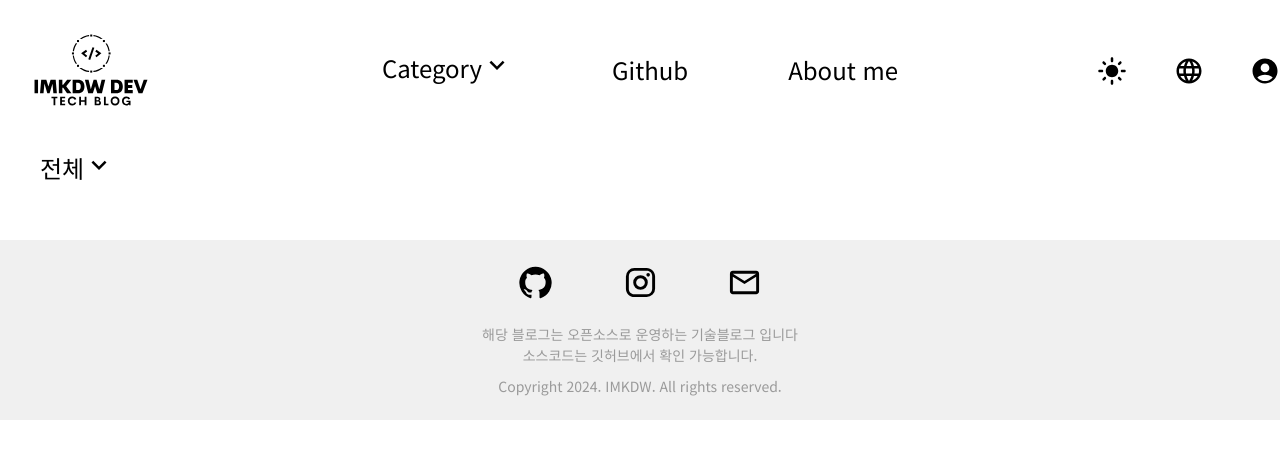
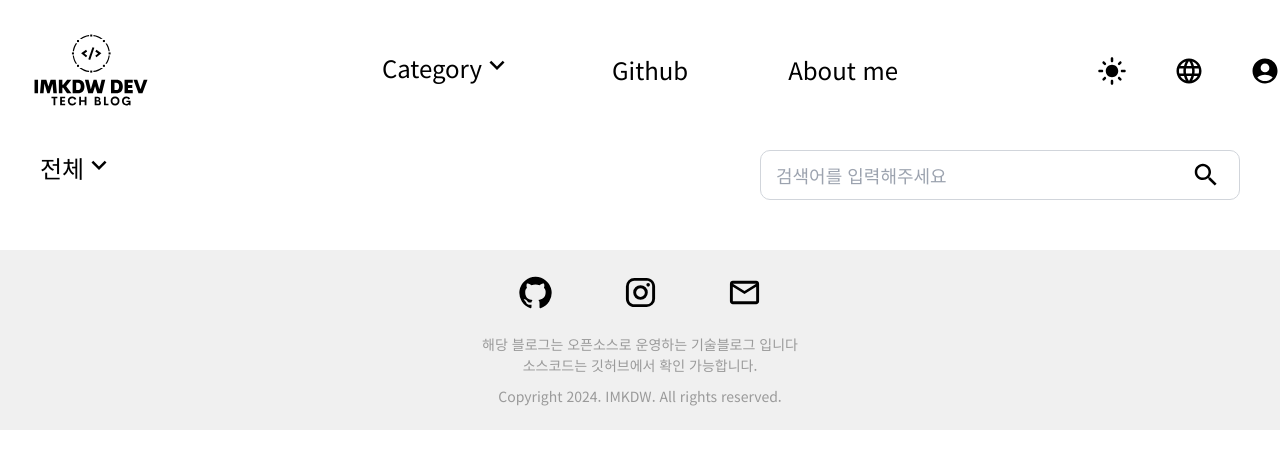
Before and after one commit to imkdw/blog-client, a Next.js app: page /articles in a window 1280 px wide. Shown: the top 468 px of the page. Built offline with nearby package versions, Linux system fonts and the light colour scheme.

Commit message:
Feat: 검색바 추가

```diff
--- a/app/articles/page.tsx
+++ b/app/articles/page.tsx
@@ -1,9 +1,13 @@
+import ArticleSearch from '../../components/Articles/Search';
 import ArticleCategory from '../../components/Articles/category';
 
 export default function ArticlesPage() {
   return (
-    <main className="flex w-full flex-col pt-[30px]">
-      <ArticleCategory />
+    <main className="flex w-full flex-col items-start pt-[30px]">
+      <div className="flex w-full flex-row justify-between">
+        <ArticleCategory />
+        <ArticleSearch />
+      </div>
     </main>
   );
 }
--- /dev/null
+++ b/components/Articles/Search.tsx
@@ -0,0 +1,26 @@
+'use client';
+
+import { Search } from '@mui/icons-material';
+import { ChangeEvent, useState } from 'react';
+
+export default function ArticleSearch() {
+  const [searchData, setSearchData] = useState('');
+
+  const changeHandler = (event: ChangeEvent<HTMLInputElement>) => {
+    setSearchData(event.target.value);
+  };
+
+  return (
+    <div className="flex h-[50px] w-[40%] flex-row items-center rounded-[10px] border border-gray-300">
+      <input
+        type="text"
+        name=""
+        placeholder="검색어를 입력해주세요"
+        className="w-[90%] bg-inherit pl-[15px] text-[18px] outline-none"
+        value={searchData}
+        onChange={changeHandler}
+      />
+      <Search />
+    </div>
+  );
+}
--- a/components/Articles/category.tsx
+++ b/components/Articles/category.tsx
@@ -93,7 +93,7 @@ export default function ArticleCategory({ text = '전체' }: Props) {
 
   return (
     <div
-      className="relative flex h-[40px] max-w-[300px] cursor-pointer text-[24px]"
+      className="relative flex h-[40px] cursor-pointer text-[24px]"
       onMouseEnter={spreadCategoryHandler}
       onMouseLeave={spreadCategoryHandler}
     >
@@ -107,13 +107,8 @@ export default function ArticleCategory({ text = '전체' }: Props) {
       )}
 
       {/* 카테고리 오픈시 스프레드 */}
-      <div
-        className={clsx(
-          'absolute -left-[1px] top-[100%] flex h-auto w-full min-w-[300px] flex-row',
-          isSpreadCategory && '',
-        )}
-      >
-        <ul className={clsx('mt-[20px] h-full w-[50%] ', isSpreadCategory && 'border border-gray-300 bg-white')}>
+      <div className={clsx('absolute top-[100%] flex h-auto flex-row', isSpreadCategory && 'min-w-[300px]')}>
+        <ul className={clsx('mt-[20px] h-full w-[50%]', isSpreadCategory && 'border border-gray-300 bg-white')}>
           {isSpreadCategory &&
             categories.map((category) => (
               <li
```
